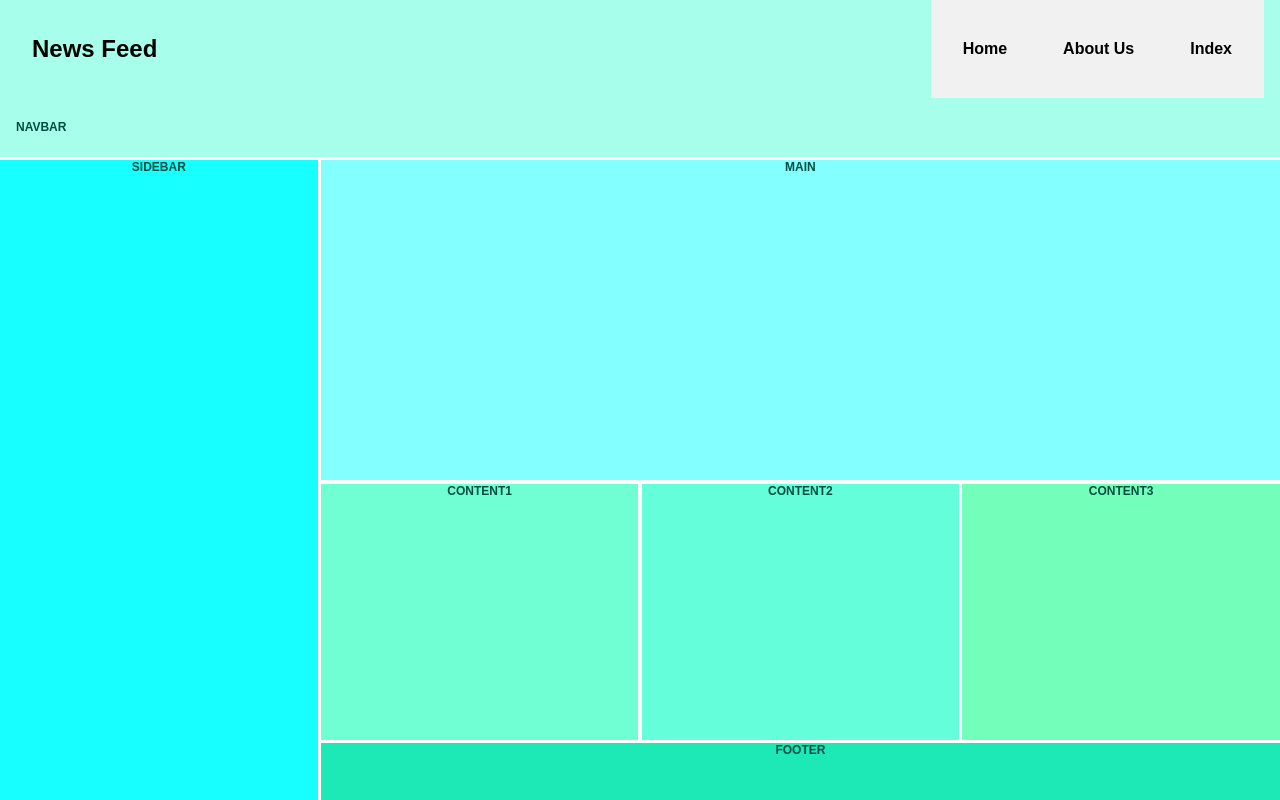
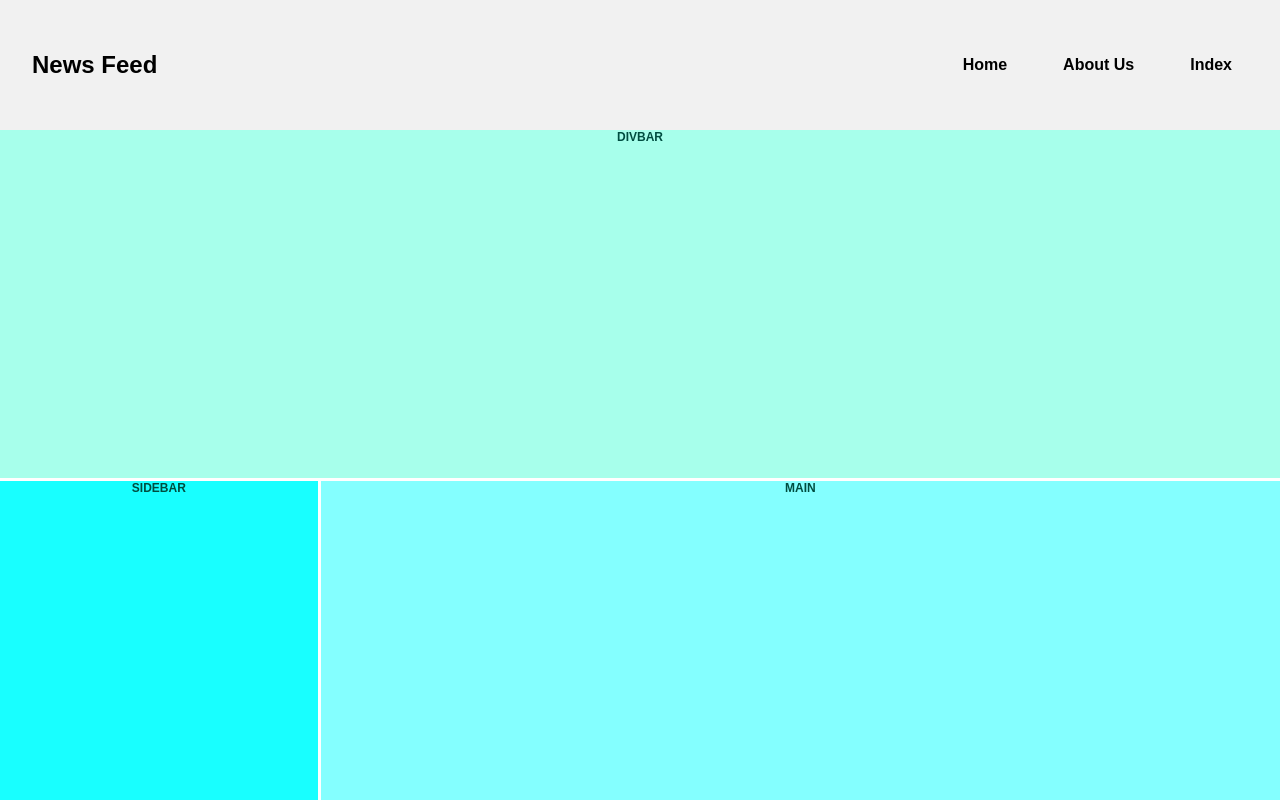
Before and after one commit to jred9501/newsletter, a Next.js app: page /home in a window 1280 px wide. Shown: the top 800 px of the page. Built offline with nearby package versions, Linux system fonts and the light colour scheme.

Commit message:
stretched layout

```diff
--- a/components/Navbar.js
+++ b/components/Navbar.js
@@ -15,7 +15,7 @@ const Navbar = () => {
 
   return (
     <header>
-      <nav className={`nav`}>
+      <nav className={`nav1`}>
         <Link href={"/"}>
           <h1 className="logo">News Feed</h1>
         </Link>
--- a/pages/home.js
+++ b/pages/home.js
@@ -4,8 +4,8 @@ import image from "../public/pic.jpg";
 
 function home() {
   return (
-    <div class="container">
-    <nav>Navbar</nav>
+    <div className="container">
+    <div className="home-page-header">divbar</div>
     <main>Main</main>
     <div id="sidebar">Sidebar</div>
     <div id="content1">Content1</div>
--- a/styles/globals.css
+++ b/styles/globals.css
@@ -53,7 +53,7 @@ header {
   z-index: 30;
   top: 0;
 }
-nav {
+.nav1 {
   display: flex;
   padding: 16px;
   justify-content: space-between;
@@ -61,7 +61,7 @@ nav {
   background-color: #f1f1f1;
 }
 
-.nav>a:hover{
+.nav1>a:hover{
   color: blueviolet;
   font-weight: bold;
 }
@@ -152,112 +152,10 @@ nav {
 
 /* Grid stuff */
 
-/* :root {
-  --main-radius: 5px;
-  --main-padding: 5px;
-}
-
-body {
-  font-family: "Inter", sans-serif;
-}
-
 .container {
   display: grid;
   height: 300vh;
-  grid-template-columns: 1fr 1fr 1fr 1fr;
-  grid-template-rows: 0.2fr 1.5fr 1.2fr 0.8fr;
-  grid-template-areas:
-    "nav nav nav nav"
-    "sidebar sidebar main main"
-    "sidebar  sidebar main main"
-    "footer footer footer footer";
-  grid-gap: 0.2rem;
-  font-weight: 800;
-  text-transform: uppercase;
-  font-size: 12px;
-  color: #004d40;
-  text-align: center;
-}
-
-.name-box {
-  background: #162522;
-  height: 152vh;
-  grid-area: nav;
-  border-radius: var(--main-radius);
-  padding-top: var(--main-padding);
-}
-
-.main {
-  background: #84ffff;
-  grid-area: main;
-  border-radius: var(--main-radius);
-  padding-top: var(--main-padding);
-}
-
-#sidebar {
-  background: #18ffff;
-  grid-area: sidebar;
-  border-radius: var(--main-radius);
-  padding-top: var(--main-padding);
-}
-
-#content1 {
-  background: #6fffd2;
-  grid-area: content1;
-  border-radius: var(--main-radius);
-  padding-top: var(--main-padding);
-}
-
-#content2 {
-  background: #64ffda;
-  grid-area: content2;
-  border-radius: var(--main-radius);
-  padding-top: var(--main-padding);
-}
-
-#content3 {
-  background: #73ffba;
-  grid-area: content3;
-  border-radius: var(--main-radius);
-  padding-top: var(--main-padding);
-}
-
-footer {
-  background: #1de9b6;
-  grid-area: footer;
-  border-radius: var(--main-radius);
-  padding-top: var(--main-padding);
-}
-
-a {
-  text-align: center;
-  display: block;
-  font-family: inherit;
-  text-decoration: none;
-  font-weight: bold;
-  margin: 1rem;
-}
-
-@media only screen and (max-width: 550px) {
-  .container {
-    grid-template-columns: 1fr;
-    grid-template-rows: 0.4fr 0.4fr 2.2fr 1.2fr 1.2fr 1.2fr 1fr;
-    grid-template-areas:
-      "nav"
-      "sidebar"
-      "main"
-      "content1"
-      "content2"
-      "content3"
-      "footer";
-  }
-} */
-
-
-
-.container {
-  display: grid;
-  height: 100vh;
+  width: 100%;
   grid-template-columns: 1fr 1fr 1fr 1fr;
   grid-template-rows: 0.2fr 1.5fr 1.2fr 0.8fr;
   grid-template-areas:
@@ -273,11 +171,12 @@ a {
   text-align: center;
 }
 
-nav {
+.home-page-header {
   background: #a7ffeb;
   grid-area: nav;
   border-radius: var(--main-radius);
   padding-top: var(--main-padding);
+  height: 29em;
 }
 
 main {
@@ -320,6 +219,7 @@ footer {
   grid-area: footer;
   border-radius: var(--main-radius);
   padding-top: var(--main-padding);
+  height: 100%;
 }
 
 a {
```
